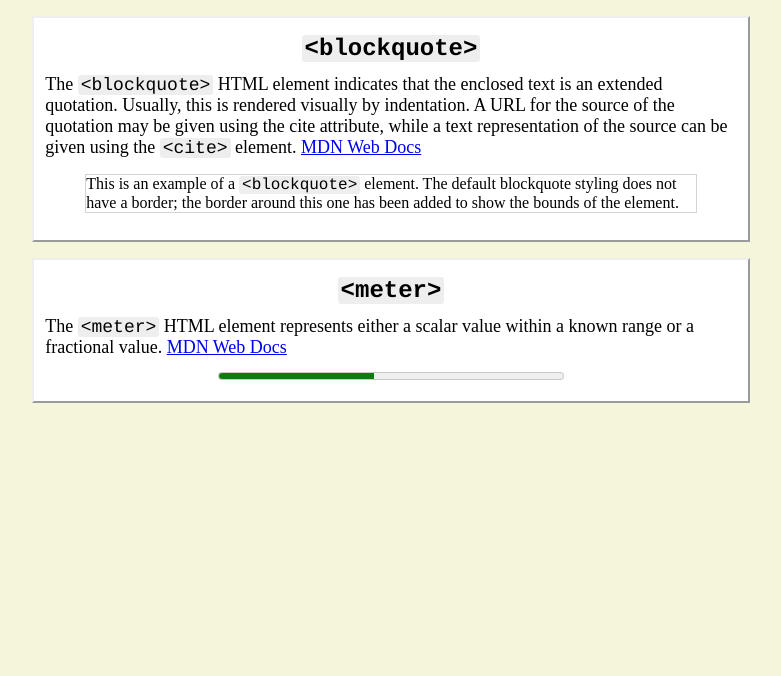
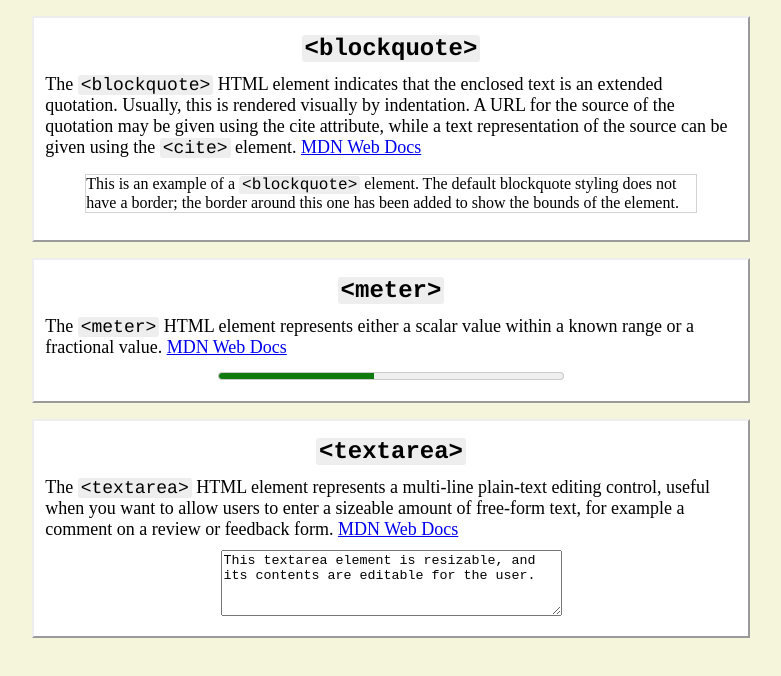
Before and after one commit to cuvam/cuvam.github.io, a plain HTML site: page elemuseum/index.html in a window 1280 px wide. Shown: the whole page, without its empty margins (249-1030 px from the left). Drawn offline with Linux system fonts and the light colour scheme.

Commit message:
textarea example

```diff
--- a/elemuseum/index.html
+++ b/elemuseum/index.html
@@ -27,6 +27,17 @@
             <meter id="examplemeter" min="0" max="100"></meter>
         </div>
     </div>
+    <div class="item">
+        <h2>
+            <code>&lt;textarea&gt;</code>
+        </h2>
+        <p>
+            The <code>&lt;textarea&gt;</code> HTML element represents a multi-line plain-text editing control, useful when you want to allow users to enter a sizeable amount of free-form text, for example a comment on a review or feedback form. <a href="https://developer.mozilla.org/en-US/docs/Web/HTML/Element/textarea">MDN Web Docs</a>
+        </p>
+        <div class="examplecontainer">
+            <textarea rows="4" cols="40" placeholder="Placeholder text for when the textarea has no content.">This textarea element is resizable, and its contents are editable for the user.</textarea>
+        </div>
+    </div>
 </body>
 <script>
     let meter = document.getElementById("examplemeter")
--- a/elemuseum/style.css
+++ b/elemuseum/style.css
@@ -15,6 +15,7 @@ body {
     border: 2px outset;
     padding: 0.7em;
     margin: 1em;
+    overflow: auto;
 }
 
 code {
@@ -38,3 +39,7 @@ meter {
     margin: 10px auto 5px auto;
     width: 50%;
 }
+
+textarea {
+    margin: 10px auto 5px auto;
+}
```
